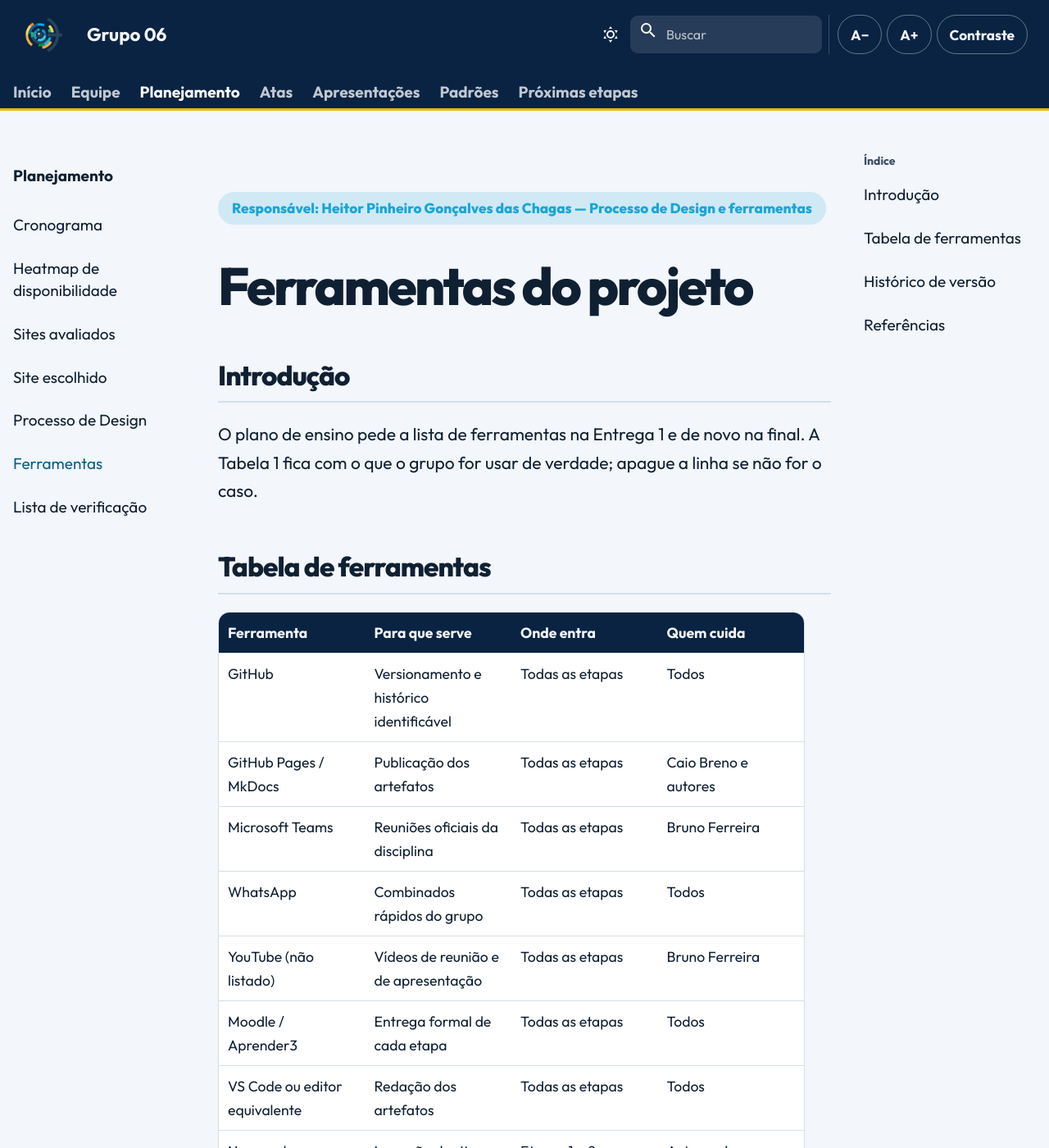
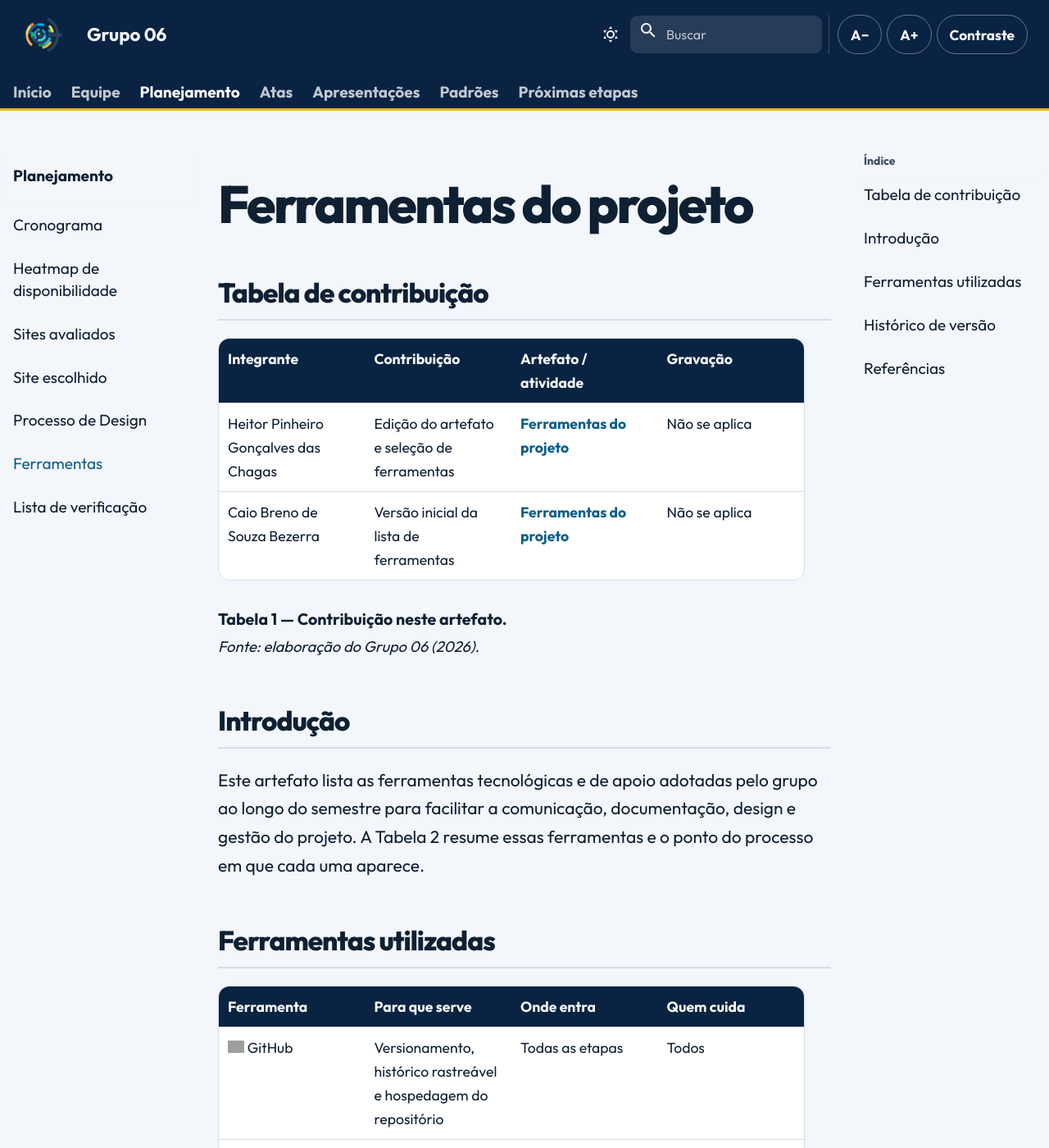
Before and after one commit to Interacao-Humano-Computador/2026.2-Grupo06, an MkDocs documentation site: the page built from docs/entrega-1/ferramentas.md, in a window 1280 px wide and 1400 px high. Shown: the whole window at 82% size. Built offline with MkDocs 1.6.1 and Material for MkDocs 9.7.7, drawn with Linux system fonts in a browser that asks for light colours; comment, search, counter and statistics services are not loaded; some of the changed text lies outside the part shown; grey boxes are pictures that could not be loaded.

Commit message:
docs: atualiza artefato de ferramentas e adequa formatacao

```diff
--- a/docs/entrega-1/ferramentas.md
+++ b/docs/entrega-1/ferramentas.md
@@ -1,38 +1,47 @@
-<span class="owner">Responsável: Heitor Pinheiro Gonçalves das Chagas — Processo de Design e ferramentas</span>
+# Ferramentas do projeto
 
-# Ferramentas do projeto
+## Tabela de contribuição
+
+| Integrante | Contribuição | Artefato / atividade | Gravação |
+| --- | --- | --- | --- |
+| Heitor Pinheiro Gonçalves das Chagas | Edição do artefato e seleção de ferramentas | [Ferramentas do projeto](./ferramentas.md) | Não se aplica |
+| Caio Breno de Souza Bezerra | Versão inicial da lista de ferramentas | [Ferramentas do projeto](./ferramentas.md) | Não se aplica |
+
+<p class="caption">Tabela 1 — Contribuição neste artefato.</p>
+<p class="source">Fonte: elaboração do Grupo 06 (2026).</p>
 
 ## Introdução
 
-O plano de ensino pede a lista de ferramentas na Entrega 1 e de novo na final. A Tabela 1 fica com o que o grupo for usar de verdade; apague a linha se não for o caso.
+Este artefato lista as ferramentas tecnológicas e de apoio adotadas pelo grupo ao longo do semestre para facilitar a comunicação, documentação, design e gestão do projeto. A Tabela 2 resume essas ferramentas e o ponto do processo em que cada uma aparece.
 
-## Tabela de ferramentas
+## Ferramentas utilizadas
 
 | Ferramenta | Para que serve | Onde entra | Quem cuida |
 | --- | --- | --- | --- |
-| GitHub | Versionamento e histórico identificável | Todas as etapas | Todos |
-| GitHub Pages / MkDocs | Publicação dos artefatos | Todas as etapas | Caio Breno e autores |
-| Microsoft Teams | Reuniões oficiais da disciplina | Todas as etapas | Bruno Ferreira |
-| WhatsApp | Combinados rápidos do grupo | Todas as etapas | Todos |
-| YouTube (não listado) | Vídeos de reunião e de apresentação | Todas as etapas | Bruno Ferreira |
-| Moodle / Aprender3 | Entrega formal de cada etapa | Todas as etapas | Todos |
-| VS Code ou editor equivalente | Redação dos artefatos | Todas as etapas | Todos |
-| Navegador com DevTools | Inspeção do site avaliado | Etapas 1 a 8 | Autores da avaliação |
-| ASES e WAVE | Apoio a acessibilidade | Etapas 1, 3 e 8 | Quem for avaliar conformidade |
-| Figma ou similar | Protótipo de alta fidelidade | Etapas 6 e 7 | A definir |
-| Papel, caneta e celular | Protótipo de baixa fidelidade e evidências | Etapas 4 e 5 | A definir |
-| Draw.io ou similar | HTA, fluxos e storyboard digitalizado | Etapas 2 a 5 | A definir |
+| <img src="https://cdn.simpleicons.org/github" width="20" alt="GitHub"> GitHub | Versionamento, histórico rastreável e hospedagem do repositório | Todas as etapas | Todos |
+| <img src="https://cdn.simpleicons.org/markdown" width="20" alt="MkDocs"> GitHub Pages / MkDocs | Publicação dos artefatos como site estático | Todas as etapas | Caio Breno e autores |
+| <img src="https://upload.wikimedia.org/wikipedia/commons/9/9a/Visual_Studio_Code_1.35_icon.svg" width="20" alt="Visual Studio Code"> Visual Studio Code | Redação e edição dos arquivos Markdown | Todas as etapas | Todos |
+| <img src="https://cdn.simpleicons.org/googlemeet" width="20" alt="Google Meet"> Google Meet | Reuniões oficiais da disciplina e gravação de apresentações | Todas as etapas | Bruno Ferreira |
+| <img src="https://cdn.simpleicons.org/whatsapp" width="20" alt="WhatsApp"> WhatsApp | Combinados rápidos e avisos do grupo | Todas as etapas | Todos |
+| <img src="https://cdn.simpleicons.org/youtube" width="20" alt="YouTube"> YouTube | Hospedagem dos vídeos de reunião e de apresentação | Todas as etapas | Bruno Ferreira |
+| <img src="https://cdn.simpleicons.org/moodle" width="20" alt="Moodle"> Moodle / Aprender3 | Entrega formal de cada etapa | Todas as etapas | Todos |
+| <img src="https://cdn.simpleicons.org/figma" width="20" alt="Figma"> Figma | Protótipos de alta fidelidade e artefatos gráficos | Etapas 6 e 7 | A definir |
+| 👤 This Person Doesn't Exist | Geração de imagens fotorrealistas para as personas | Etapa 2 | A definir |
+| <img src="https://cdn.simpleicons.org/googlesheets" width="20" alt="Google Planilhas"> Google Planilhas | Cronograma, heatmap de disponibilidade e controle de tarefas | Todas as etapas | A definir |
+| <img src="https://cdn.simpleicons.org/miro" width="20" alt="Miro"> Miro | Brainstorm, pesquisa com usuários e mapeamento de perfil | Etapas 2 a 5 | A definir |
+| 📝 Papel, caneta e celular | Protótipo de baixa fidelidade e registro de evidências | Etapas 4 e 5 | A definir |
+| <img src="https://cdn.simpleicons.org/googlechrome" width="20" alt="Navegador"> Navegador com DevTools | Inspeção e avaliação do site escolhido | Etapas 1 a 8 | Autores da avaliação |
+| ♿ ASES e WAVE | Apoio à verificação de acessibilidade | Etapas 1, 3 e 8 | Quem for avaliar conformidade |
 
-<p class="caption">Tabela 1 — Ferramentas do projeto e uso por etapa.</p>
+<p class="caption">Tabela 2 — Ferramentas do projeto e uso por etapa.</p>
 <p class="source">Fonte: elaboração do Grupo 06 (2026).</p>
-
-No texto, chame a tabela: “A Tabela 1 resume as ferramentas e o ponto do processo em que cada uma aparece.”
 
 ## Histórico de versão
 
 | Versão | Data | Descrição | Autor(es) | Revisor(es) |
 | :---: | :---: | --- | --- | --- |
-| `0.1` | 04/09/2026 | Primeira lista para Heitor revisar | [Caio Breno de Souza Bezerra](https://github.com/CaioBezerra-Dev) | A definir |
+| `1.0` | 04/09/2026 | Versão inicial da lista de ferramentas para revisão | [Caio Breno de Souza Bezerra](https://github.com/CaioBezerra-Dev) | [Heitor Pinheiro Gonçalves das Chagas](https://github.com/heitorpinheiro) |
+| `1.1` | 05/09/2026 | Inclusão de novas ferramentas (Figma, This Person Doesn't Exist, Google Planilhas, Miro), remoção do Draw.io, adequação ao template de artefatos e inserção das logos | [Heitor Pinheiro Gonçalves das Chagas](https://github.com/heitorpinheiro) | A definir |
 
 ## Referências
 
@@ -42,4 +51,16 @@ No texto, chame a tabela: “A Tabela 1 resume as ferramentas e o ponto do proce
 
 [3] MkDocs. Disponível em: https://www.mkdocs.org/. Acesso em: 4 set. 2026.
 
-[4] Microsoft Teams. Disponível em: https://www.microsoft.com/pt-br/microsoft-teams/group-chat-software. Acesso em: 4 set. 2026.
+[4] Google Meet. Disponível em: https://meet.google.com/. Acesso em: 5 set. 2026.
+
+[5] Figma. Disponível em: https://www.figma.com/. Acesso em: 5 set. 2026.
+
+[6] This Person Doesn't Exist. Disponível em: https://thispersondoesnotexist.com/. Acesso em: 5 set. 2026.
+
+[7] Google Planilhas. Disponível em: https://www.google.com/sheets/about/. Acesso em: 5 set. 2026.
+
+[8] Miro. Disponível em: https://miro.com/. Acesso em: 5 set. 2026.
+
+[9] ASES — Avaliador e Simulador de Acessibilidade em Sítios. Disponível em: https://asesweb.governoeletronico.gov.br/. Acesso em: 5 set. 2026.
+
+[10] WAVE Web Accessibility Evaluation Tool. Disponível em: https://wave.webaim.org/. Acesso em: 5 set. 2026.
```
